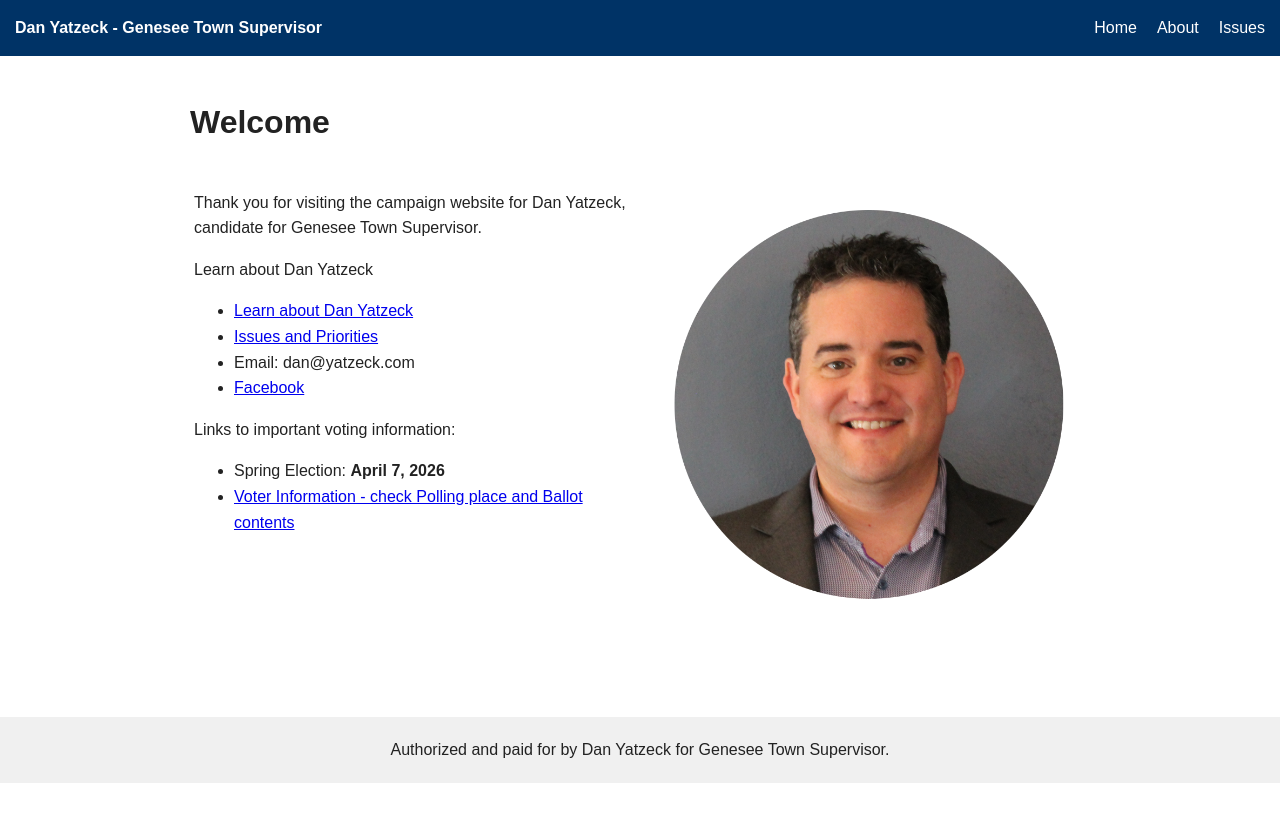
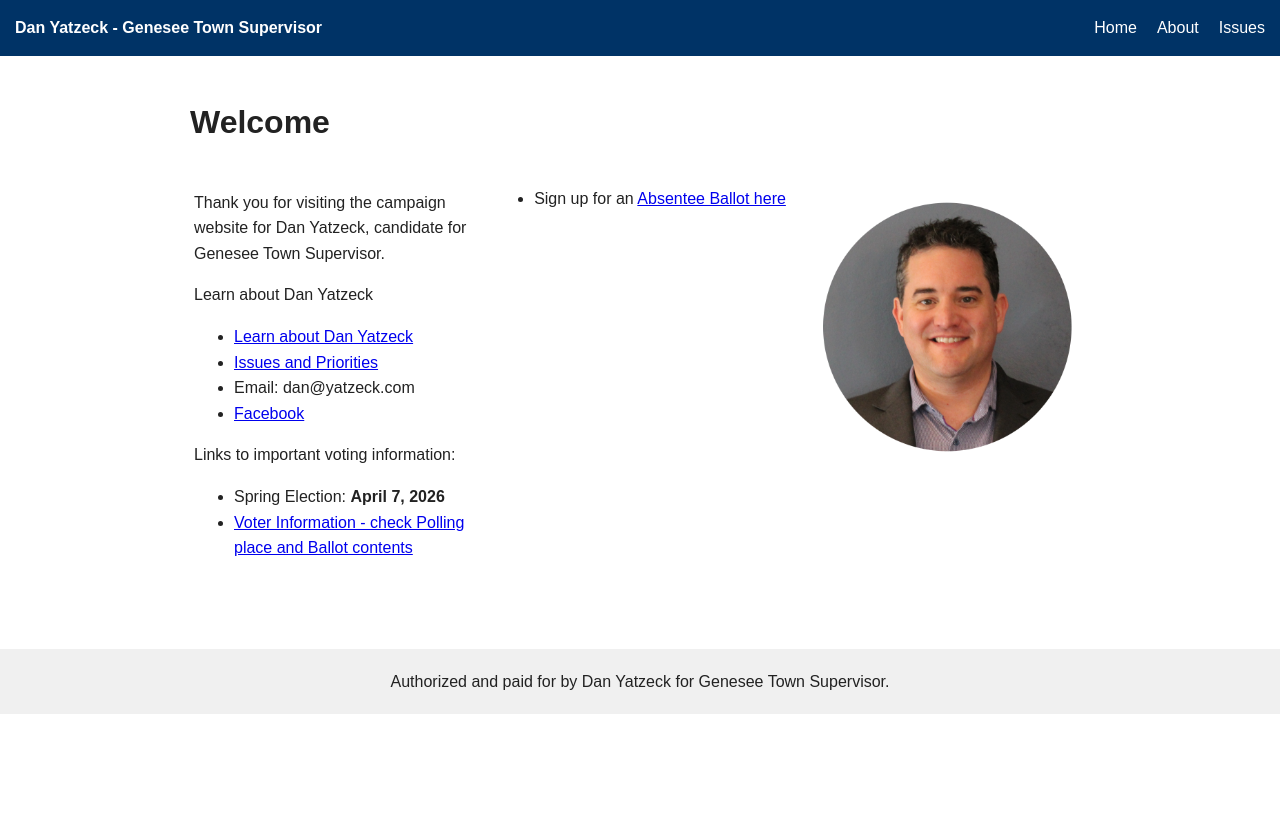
Before and after one commit to danyatzeck/danyatzeck.github.io, a Jekyll site: the page built from index.md, in a window 1280 px wide. Shown: the top 822 px of the page. Built offline with Jekyll 4.4.1, drawn with Linux system fonts in a browser that asks for light colours; our own code applies the rules of GitHub Pages for plain Markdown files.

Commit message:
added absentee link

```diff
--- a/index.md
+++ b/index.md
@@ -14,6 +14,7 @@ Links to important voting information:
 - Spring Election: **April 7, 2026**
 - <a href="https://myvote.wi.gov/en-us/My-Voter-Info">Voter Information - check Polling place and Ballot contents</a>
 </div>
+- Sign up for an [Absentee Ballot here](https://myvote.wi.gov/en-us/Request-An-Absentee-Ballot)
 <div class="column">
 ![Dan Yatzeck](/assets/DanYatzeck-circle.png){:width="100%"}
 </div>
```
